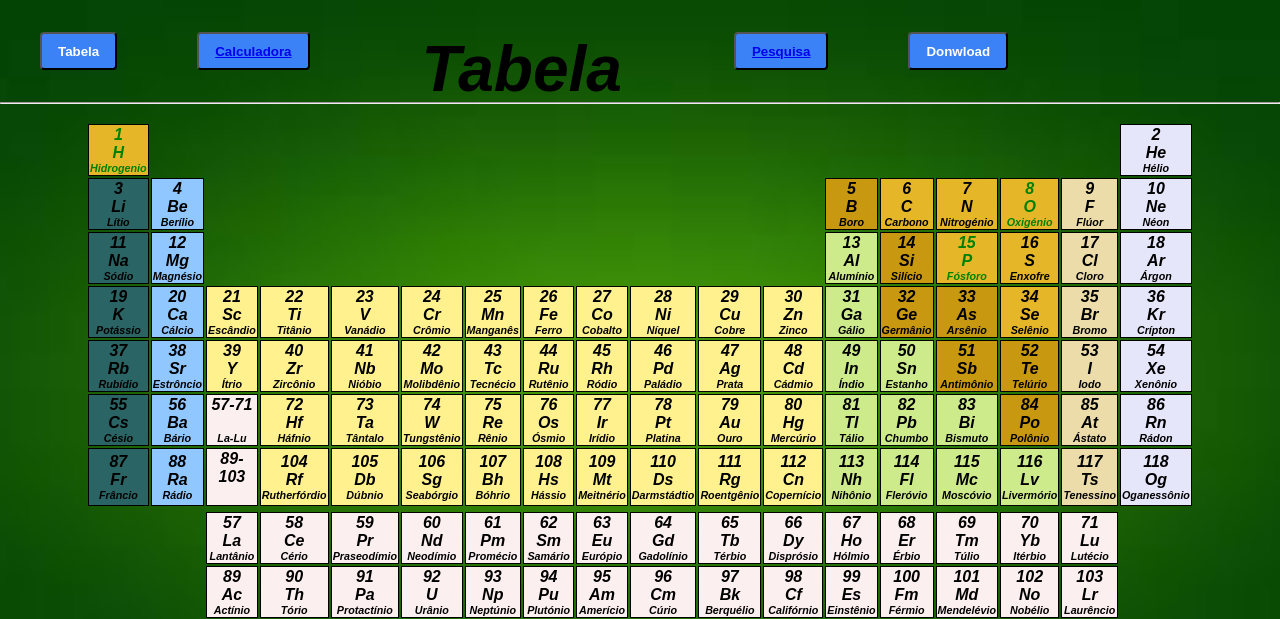
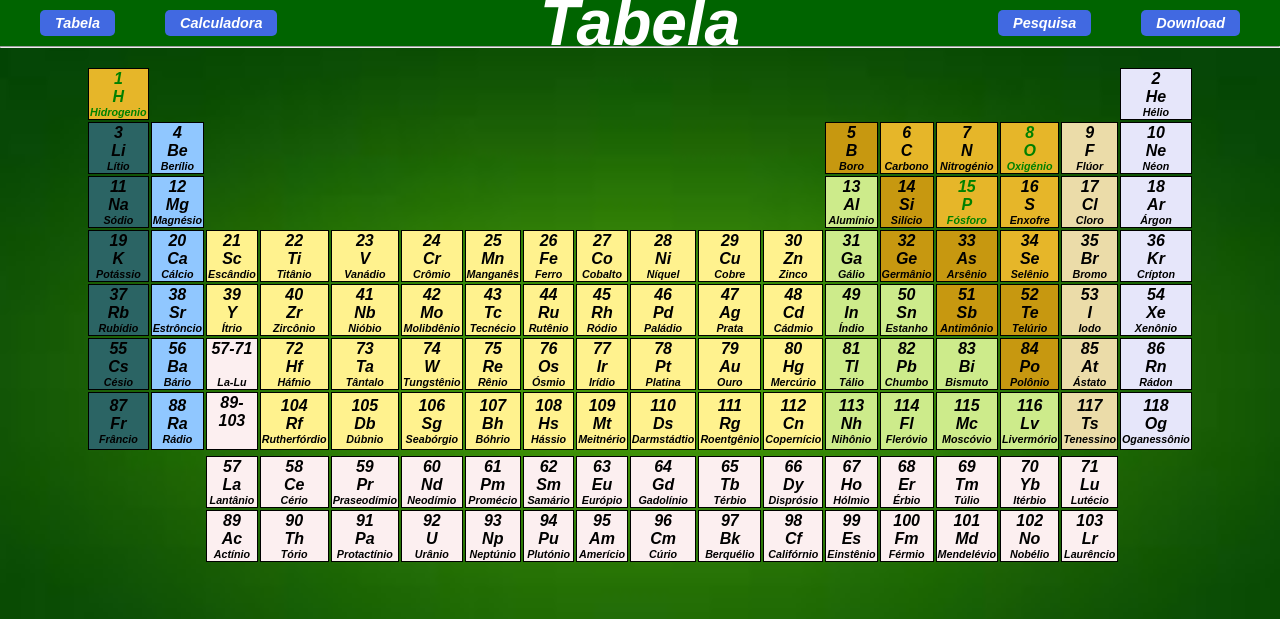
Before and after one commit to Arthur-Rafael-Antunes/Tabela_Pink_White, a Flask app: page / in a window 1280 px wide. Shown: the top 619 px of the page. Run offline with Flask 3, Linux system fonts and the light colour scheme.

Commit message:
Update index.html

```diff
--- a/templates/index.html
+++ b/templates/index.html
@@ -8,18 +8,30 @@
     <html lang="en">
         <style>
             body {
-                background-size: cover;
-                background-image: url("/static/images/fundo_verde.jpg");
-
+                margin: 0;
+                padding: 0;
             }
-            .header{
-                padding: 2rem;
+            .header {
+                background-color: #006400;
+                padding: 10px 0;
+                position: relative;
             }
-            .header-content {
+            .container {
+                max-width: 1200px;
+                margin: 0 auto;
                 display: flex;
                 justify-content: space-between;
                 align-items: center;
-                text-align: center; /* Centraliza o texto */
+            }
+            .title {
+                font-size: 4rem;
+                font-weight: bold;
+                color: white;
+                position: absolute;
+                left: 50%;
+                transform: translateX(-50%);
+                margin: 0;
+                z-index: 1;
             }
 
             .container {
@@ -27,24 +39,31 @@
                 margin: 0 auto;
             }
 
-            .title {
-                font-size: 5vw;
-                margin: 0 2rem;
+
+            .buttons {
+                display: flex;
+                gap: 50px;
             }
 
-            .buttons {
-                height: 3vw;
+            .button {
+            background-color: #4169E1;
+            color: white;
+            padding: 5px 15px;
+            text-decoration: none;
+            border-radius: 5px;
+            font-size: 0.9rem;
+
+            }
+            .button:hover {
+                background-color: #1E90FF;
+            }
+            .left-buttons, .right-buttons {
+                width: 40%;
                 display: flex;
-                gap: 5rem;
+                justify-content: flex-start;
             }
-
-            .button{
-                margin: right 0;;
-                background-color: #3b82f6;
-                color: white;
-                padding: 0.5rem 1rem;
-                text-decoration: none;
-                border-radius: 0.25rem;
+            .right-buttons {
+                justify-content: flex-end;
             }
 
             * {
@@ -128,28 +147,19 @@
     </head>
 
     <body>
-        <div class="header">
+        <header class="header">
             <div class="container">
-                <div class="header-content">
-                    <div class="buttons">
-                        <button class="button">Tabela</button>
-                        <button class="button">
-                            <a href="/calculadora">
-                                Calculadora
-                            </a>
-                        </button>
-                        <h1 class="title">Tabela</h1>
-                        <button class="button">
-                            <a href="/pesquisa">
-                                Pesquisa
-                            </a></button>
-                        <button class="button">Donwload</button>
-                        </div>
-
+                <div class="left-buttons buttons">
+                    <a href="/" class="button">Tabela</a>
+                    <a href="/calculadora" class="button">Calculadora</a>
                 </div>
-
+                <h1 class="title">Tabela</h1>
+                <div class="right-buttons buttons">
+                    <a href="/pesquisa" class="button">Pesquisa</a>
+                    <a href="#" class="button">Download</a>
+                </div>
             </div>
-        </div>
+        </header>
         <hr width="100%">
             <center>
             <table>
```
